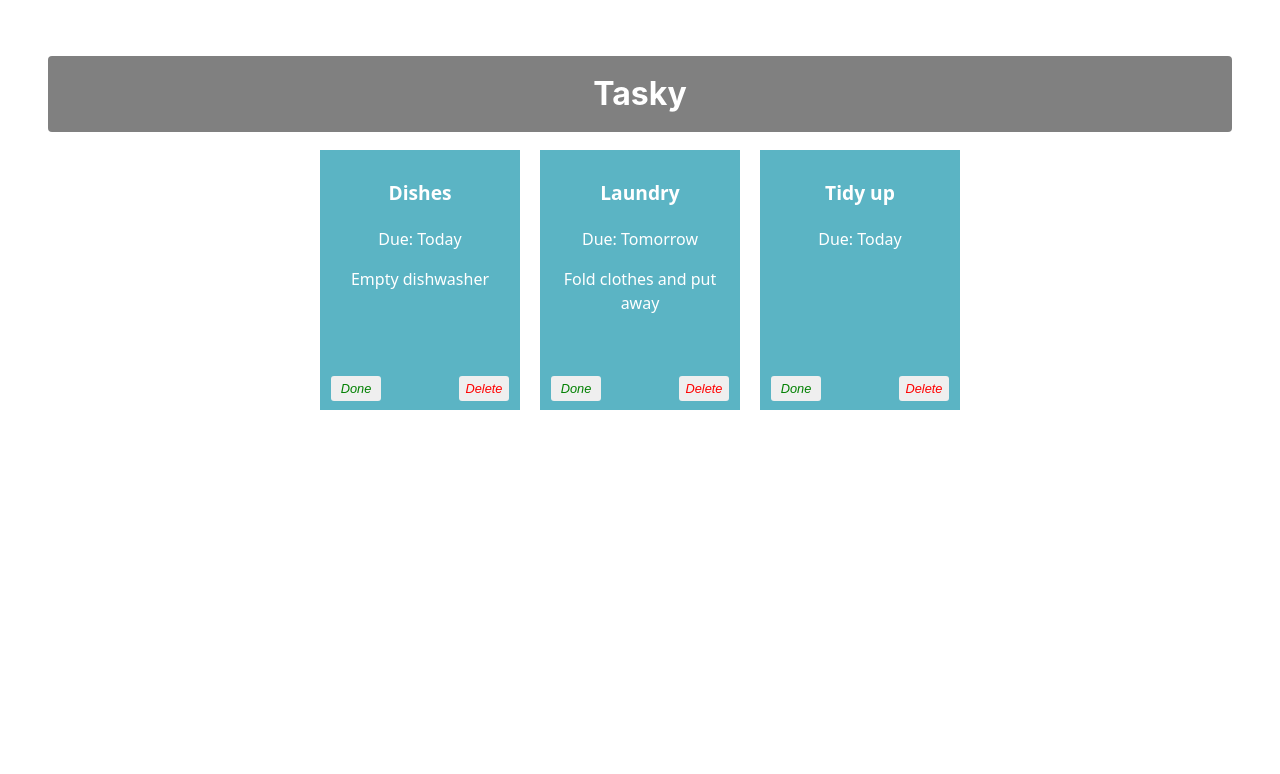
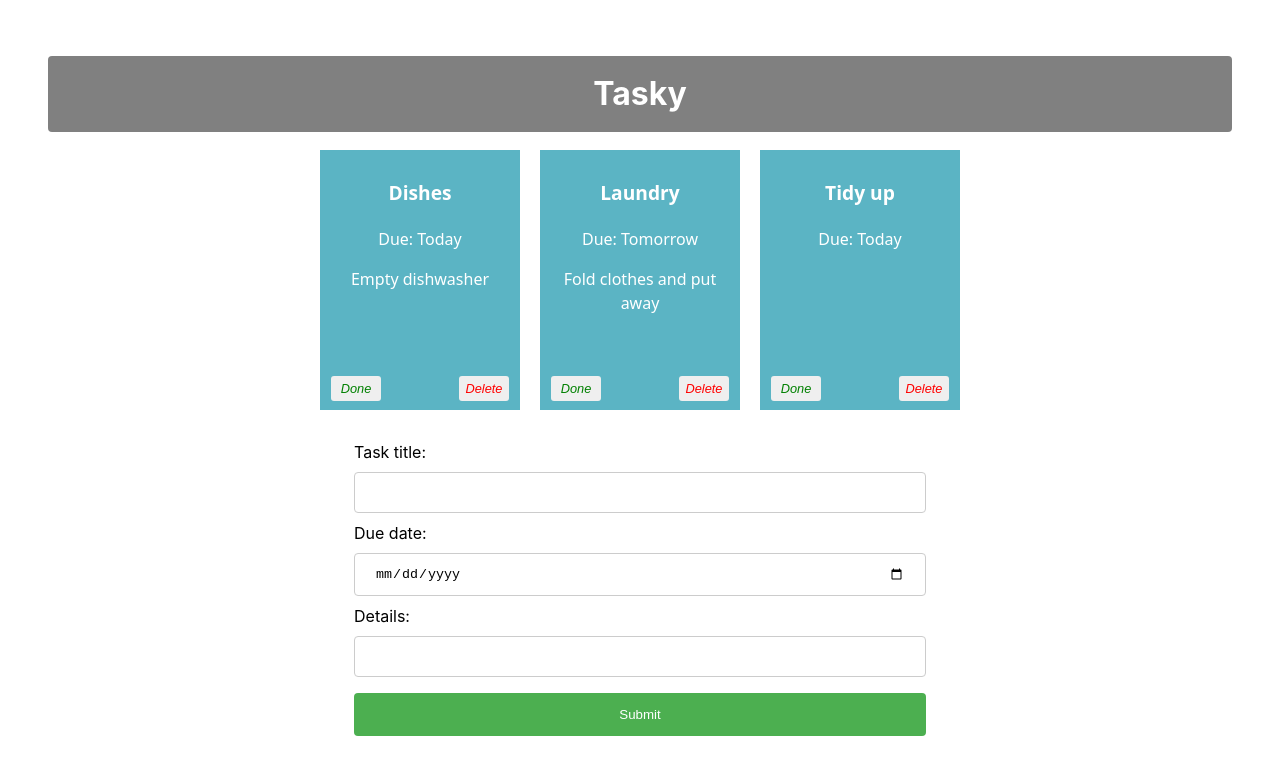
Before and after one commit to 20107335/react-basics-labs, a React (Vite) app in the folder tasky/: page / in a window 1280 px wide. Shown: the top 774 px of the page. Built offline with nearby package versions, Linux system fonts and the light colour scheme.

Commit message:
Add task: form added

```diff
--- a/tasky/src/App.css
+++ b/tasky/src/App.css
@@ -36,6 +36,37 @@
   color: red;
 }
 
+input[type=text], input[type=date] {
+  width: 100%;
+  padding: 12px 20px;
+  margin: 8px 0;
+  display: inline-block;
+  border: 1px solid #ccc;
+  border-radius: 4px;
+  box-sizing: border-box;
+}
+
+input[type=submit] {
+  width: 100%;
+  background-color: #4CAF50;
+  color: white;
+  padding: 14px 20px;
+  margin: 8px 0;
+  border: none;
+  border-radius: 4px;
+  cursor: pointer;
+}
+
+input[type=submit]:hover {
+  background-color: #45a049;
+}
+
+form {
+  text-align: left;
+  width: 50%;
+  margin: auto;
+}
+
 .card {
   display: inline-block;
   vertical-align: top;
--- a/tasky/src/App.jsx
+++ b/tasky/src/App.jsx
@@ -1,6 +1,8 @@
 import './App.css';
 import React, { useState } from 'react';
 import Task from './components/Task';
+import AddTaskForm from './components/Form';
+
 
 function App() {
 
@@ -34,10 +36,12 @@
           description={task.description}
           deadline={task.deadline}
           key={task.id}
+          done={task.done}
           markDone={() => doneHandler(index)}
           deleteTask = {() => deleteHandler(index)}
         />
       ))}
+      <AddTaskForm />
     </div>
   );
 
--- /dev/null
+++ b/tasky/src/components/Form.jsx
@@ -0,0 +1,28 @@
+import React from "react";
+
+const AddTaskForm = (props) => {
+
+  return (
+    <div>
+      <form>
+        <label>
+            Task title:
+            <input type="text" name="title" required />
+        </label>
+        <br />
+        <label>
+            Due date:
+            <input type="date" name="deadline" required />
+        </label>
+        <br />
+        <label>
+            Details:
+            <input type="text" name="description" />
+        </label>
+        <input type="submit" value="Submit" />
+        </form>
+    </div>
+  )
+};
+
+export default AddTaskForm;
```
Lines whose indentation alone changed are shown as unchanged.
